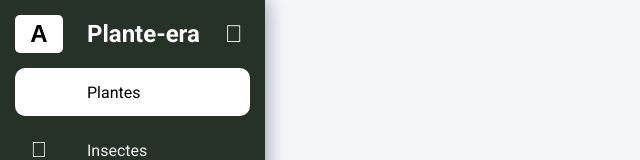
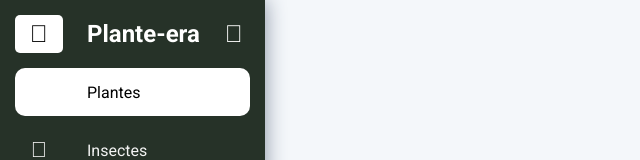
Before and after one commit to Matias1512/PerMaculture, an Angular app in the folder frontend/: page /plantes in a window 1280 px wide. Shown: the top 160 px of the page, without its empty margins (0-640 px from the left). Built offline with nearby package versions, Linux system fonts and the light colour scheme; some icons are missing.

Commit message:
Update icon menu

```diff
--- a/frontend/src/app/sidenav/sidenav.component.html
+++ b/frontend/src/app/sidenav/sidenav.component.html
@@ -1,6 +1,6 @@
 <div class="sidenav" [ngClass]="collapsed ? 'sidenav-collapsed' : ''" >
   <div class="logo-container">
-    <button class="logo" (click)="toggleCollapse()">A</button>
+    <button class="logo" (click)="toggleCollapse()"><i class="fal fa-bars"></i></button>
     <div class="logo-text" *ngIf="collapsed">Plante-era </div>
     <button class="btn-close" *ngIf="collapsed" (click)="closeSidenav()">
       <i class="fal fa-times close-icons"></i>
```
